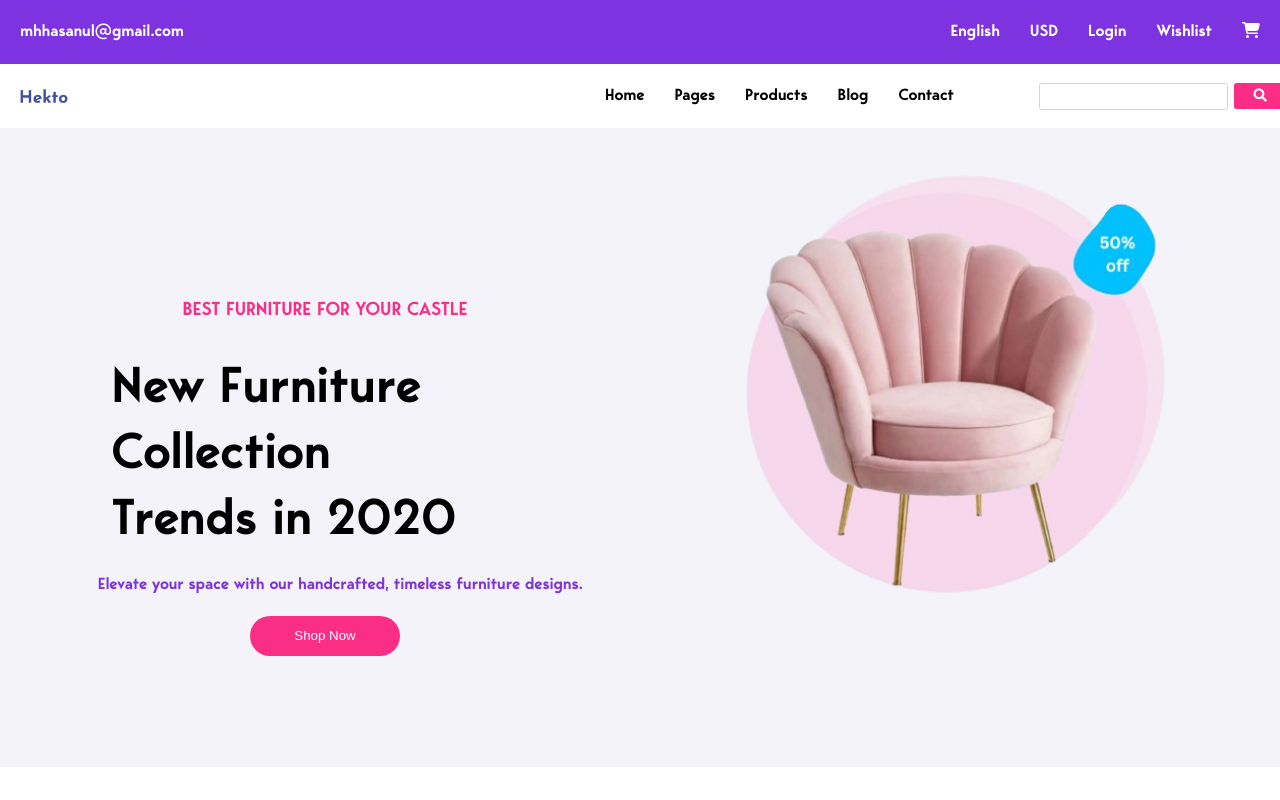
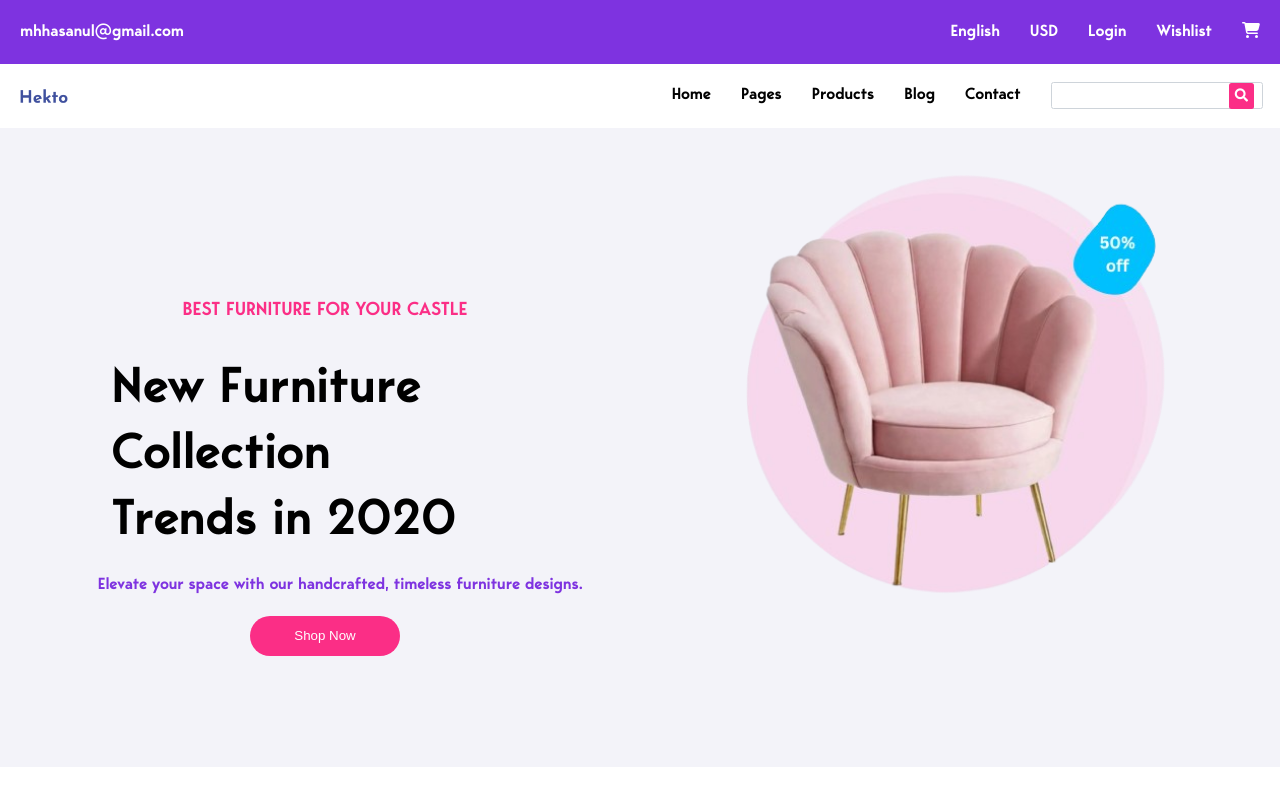
Before and after one commit to mariiawasif/Furniture-Ecommerce-Website, a React (Create React App) app: page / in a window 1280 px wide. Shown: the top 800 px of the page. Built offline with nearby package versions, Linux system fonts and the light colour scheme.

Commit message:
Navbar-responsiveness

```diff
--- a/src/Components/LandingPage/Footer/Footer.js
+++ b/src/Components/LandingPage/Footer/Footer.js
@@ -1,7 +1,7 @@
 import React from 'react';
 import styled from 'styled-components';
 
-// Styled Components
+
 const FooterContainer = styled.footer`
   background-color: #f3f3f9;
   padding: 20px 50px;
@@ -78,7 +78,6 @@ const ContactInfo = styled.p`
   color: #333;
 `;
 
-// Footer Component
 const Footer = () => (
   <FooterContainer>
     <FooterSection>
--- a/src/Components/LandingPage/Navbar/Nav.js
+++ b/src/Components/LandingPage/Navbar/Nav.js
@@ -29,11 +29,12 @@ const NavMenu = styled.ul`
     right: 0;
     gap: 1rem;
     height: 92vh;
-    width: 30vw;
+    width: 70vw;
     background: rgb(255, 255, 255);
     flex-direction: column;
     transform: ${({ active }) => (active ? 'translateX(0%)' : 'translateX(100%)')};
     transition: 0.5s ease-in;
+    box-shadow: -4px 0 15px rgba(0, 0, 0, 0.1);
   }
 `;
 
@@ -60,7 +61,7 @@ const NavBrand = styled.a`
 
 const Logo = styled.img`
   width: auto;
-  height: 6vh; // Make sure the logo stays within the navbar height
+  height: 6vh;
 
   @media screen and (max-width: 768px) {
     height: 5vh;
@@ -81,7 +82,7 @@ const SearchBar = styled.div`
 
   @media (max-width: 1024px) {
     margin-right: 14%;
-    width: 10%;
+    width: auto;
   }
 `;
 
@@ -90,27 +91,23 @@ const SearchInput = styled.input`
   padding: 0.5rem;
   border-radius: 0.25rem;
   border: 1px solid #ced4da;
-  margin-left: 20%;
+
+  @media (max-width: 1024px) {
+    width: 150px;
+  }
 `;
 
 const SearchButton = styled.button`
   background-color: transparent;
   border: none;
   cursor: pointer;
-  margin-left: 0;
-  height: 8px;
-  margin-top: -7%;
+  margin-left: -40px;
 
   i {
     background-color: #FB2E86;
     color: #ffffff;
-    width: 40px;
     padding: 0.6rem;
     border-radius: 0.25rem;
-  }
-
-  @media (max-width: 1024px) {
-    margin-top: -80%;
   }
 `;
 
@@ -120,10 +117,7 @@ const NavToggler = styled.div`
   @media screen and (max-width: 768px) {
     display: block;
     cursor: pointer;
-  }
-
-  @media screen and (max-width: 425px) {
-    cursor: pointer;
+    position: relative;
   }
 
   &.toggle .line1 {
```
